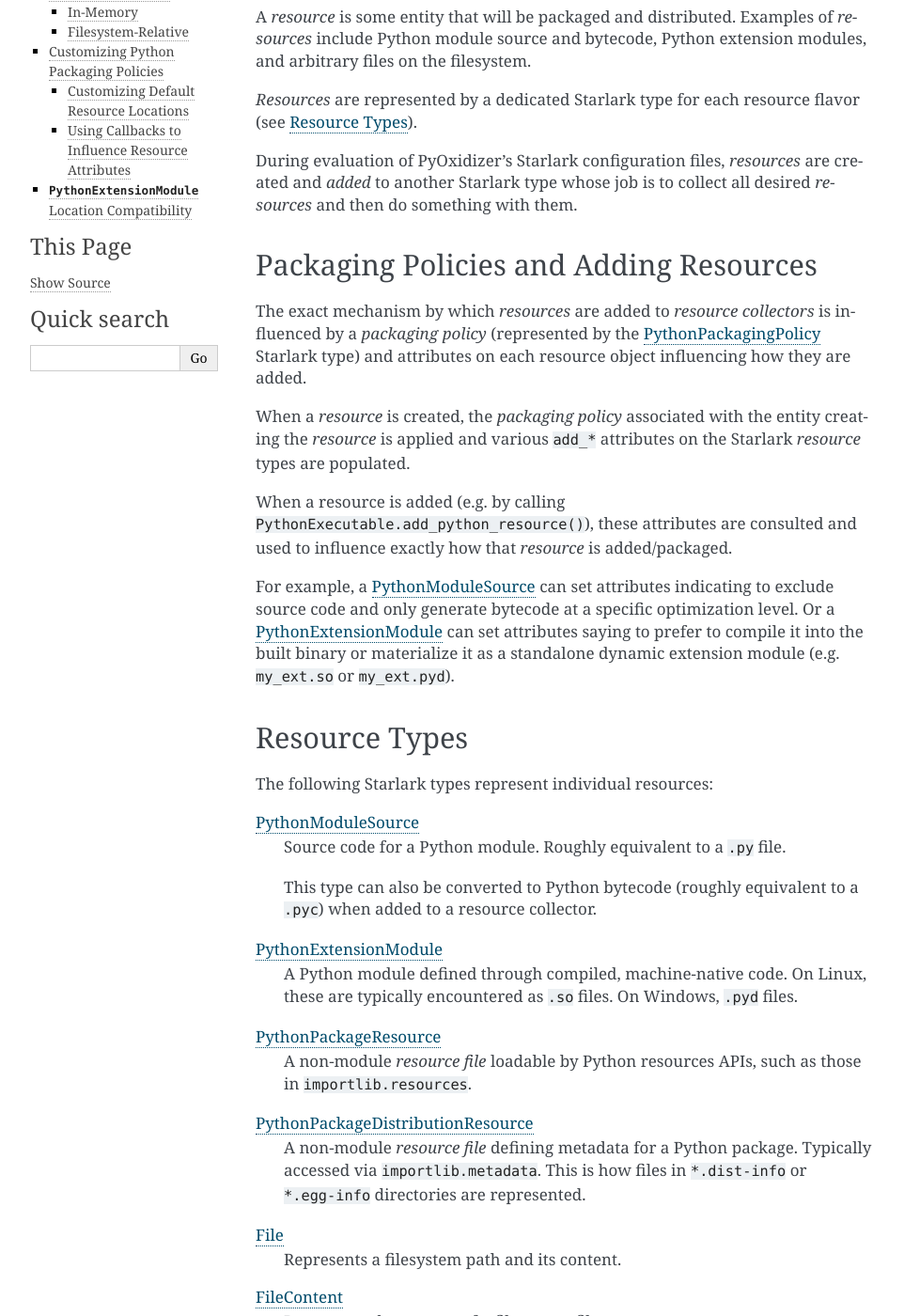
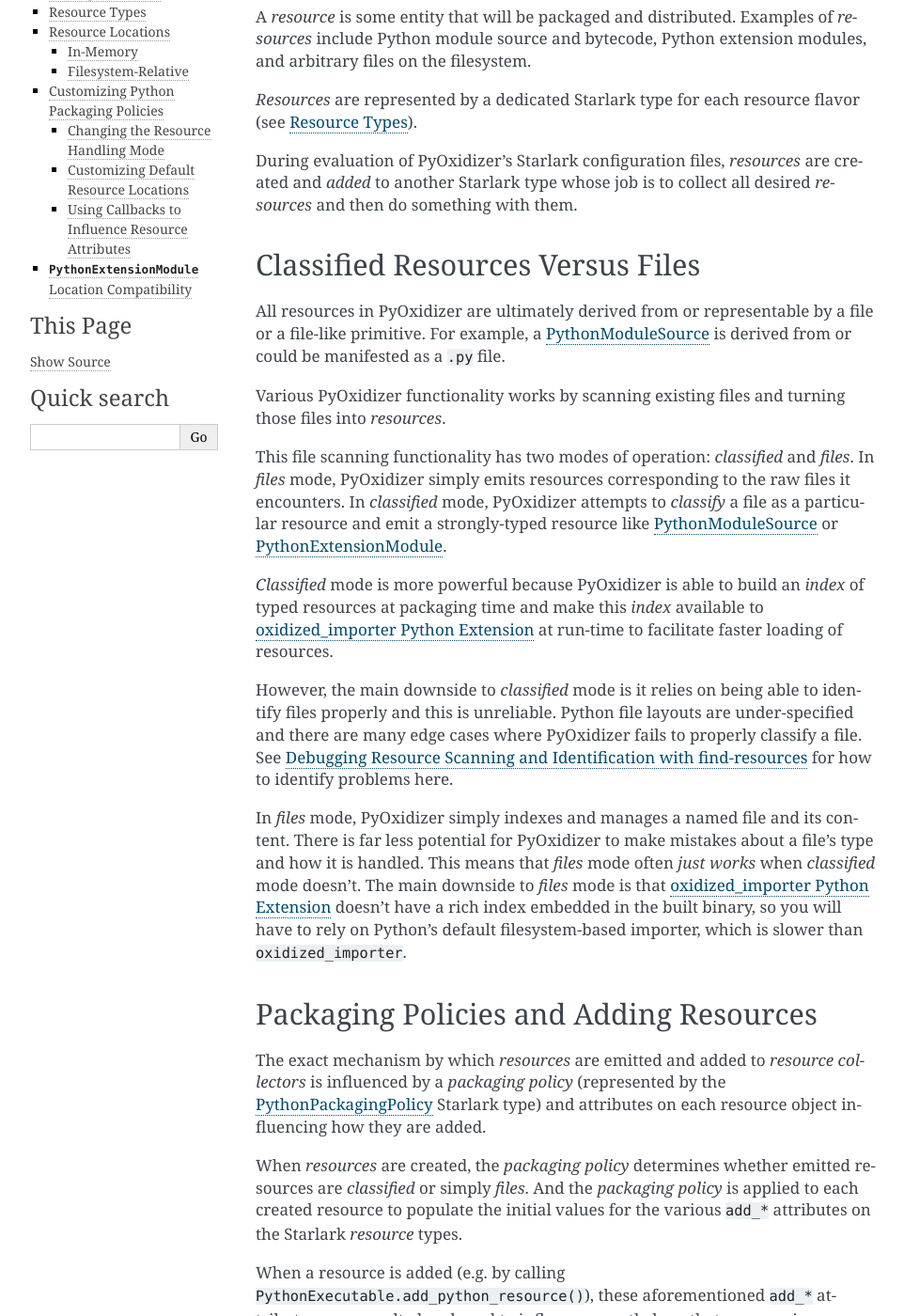
Before and after one commit to indygreg/PyOxidizer, a Sphinx documentation site: the page built from docs/packaging_resources.rst, in a window 1280 px wide and 1400 px high, scrolled down 218 px. Shown: the whole window at 94% size, without its empty margins (148-1110 px from the left). Built offline with Sphinx 7.4.7, drawn with Linux system fonts in a browser that asks for light colours; the version number is read from the project's files by our own code; some of the changed text lies outside the part shown.

Commit message:
docs: start to document classified versus files resource handling modes
We still have to implement better support for this. But let's start
documenting it as a forcing function to make me think about how this
should be described and implemented going forward.

```diff
--- a/docs/packaging_resources.rst
+++ b/docs/packaging_resources.rst
@@ -19,25 +19,65 @@
 job is to collect all desired *resources* and then do something with
 them.
 
+.. _packaging_resources_classified_files:
+
+Classified Resources Versus Files
+=================================
+
+All resources in PyOxidizer are ultimately derived from or representable
+by a file or a file-like primitive. For example, a
+:ref:`config_type_python_module_source` is derived from or could be
+manifested as a ``.py`` file.
+
+Various PyOxidizer functionality works by scanning existing files and
+turning those files into *resources*.
+
+This file scanning functionality has two modes of operation: *classified*
+and *files*. In *files* mode, PyOxidizer simply emits resources corresponding
+to the raw files it encounters. In *classified* mode, PyOxidizer attempts to
+*classify* a file as a particular resource and emit a strongly-typed
+resource like :ref:`config_type_python_module_source` or
+:ref:`config_type_python_extension_module`.
+
+*Classified* mode is more powerful because PyOxidizer is able to build
+an *index* of typed resources at packaging time and make this *index*
+available to :ref:`oxidized_importer` at run-time to facilitate faster
+loading of resources.
+
+However, the main downside to *classified* mode is it relies on being able
+to identify files properly and this is unreliable. Python file layouts are
+under-specified and there are many edge cases where PyOxidizer fails to
+properly classify a file. See :ref:`cli_find_resources` for how to identify
+problems here.
+
+In *files* mode, PyOxidizer simply indexes and manages a named file
+and its content. There is far less potential for PyOxidizer to make
+mistakes about a file's type and how it is handled. This means that
+*files* mode often *just works* when *classified* mode doesn't. The main
+downside to *files* mode is that :ref:`oxidized_importer` doesn't have a
+rich index embedded in the built binary, so you will have to rely on
+Python's default filesystem-based importer, which is slower than
+``oxidized_importer``.
+
 .. _packaging_resource_packaging_policy:
 
 Packaging Policies and Adding Resources
 =======================================
 
-The exact mechanism by which *resources* are added to *resource
+The exact mechanism by which *resources* are emitted and added to *resource
 collectors* is influenced by a *packaging policy* (represented by the
-:ref:`config_type_python_packaging_policy` Starlark
-type) and attributes on each resource object influencing how they are
-added.
+:ref:`config_type_python_packaging_policy` Starlark type) and attributes on
+each resource object influencing how they are added.
 
-When a *resource* is created, the *packaging policy* associated with
-the entity creating the *resource* is applied and various ``add_*``
-attributes on the Starlark *resource* types are populated.
+When *resources* are created, the *packaging policy* determines whether
+emitted resources are *classified* or simply *files*. And the *packaging
+policy* is applied to each created resource to populate the initial values
+for the various ``add_*`` attributes on the Starlark *resource* types.
 
 When a resource is added (e.g. by calling
-``PythonExecutable.add_python_resource()``), these attributes are
-consulted and used to influence exactly how that *resource* is
-added/packaged.
+``PythonExecutable.add_python_resource()``), these aforementioned
+``add_*`` attributes are consulted and used to influence exactly how that
+*resource* is added/packaged.
 
 For example, a :ref:`config_type_python_module_source` can set attributes
 indicating to exclude source code and only generate bytecode at
@@ -162,6 +202,39 @@
 
 The following sections give examples of customized packaging
 policies.
+
+.. _packaging_resources_resources_mode:
+
+Changing the Resource Handling Mode
+-----------------------------------
+
+As documented in :ref:`packaging_resources_classified_files`, PyOxidizer
+can operate on *classified* resources or *files*-based resources.
+
+:ref:`config_type_python_packaging_policy_set_resource_handling_mode`
+exists to change the operating mode of a ``PythonPackagingPolicy``
+instance.
+
+.. code-block:: python
+
+   def make_exe():
+       dist = default_python_distribution()
+
+       policy = dist.make_python_packaging_policy()
+
+       # Set policy attributes to only operate on "classified" resource types.
+       # (This is the default.)
+       policy.set_resource_handling_mode("classify")
+
+       # Set policy attributes to only operate on `File` resource types.
+       policy.set_resource_handling_mode("files")
+
+:ref:`config_type_python_packaging_policy_set_resource_handling_mode` is
+just a convenience method for manipulating a collection of attributes on
+``PythonPackagingPolicy`` instances. If you don't like the behavior of
+its pre-defined modes, feel free to adjust attributes to suit your needs.
+You can even configure things to emit both *classified* and *files*
+variants simultaneously!
 
 .. _packaging_resource_default_resource_location:
 
```
